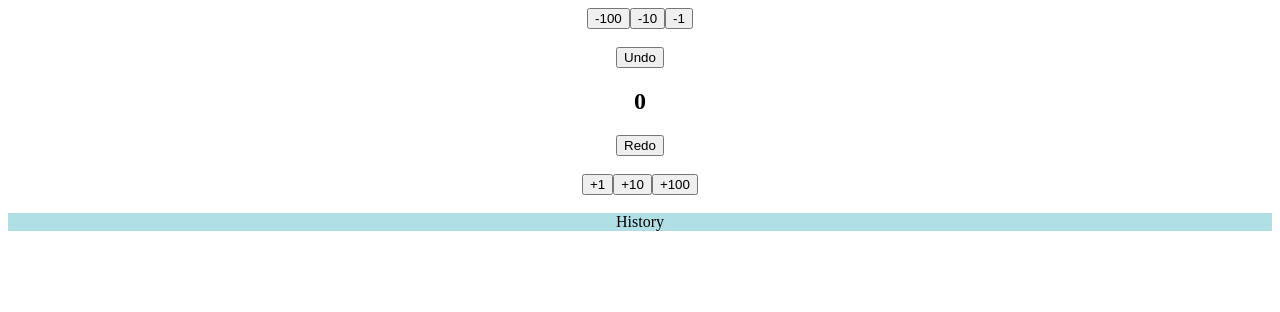
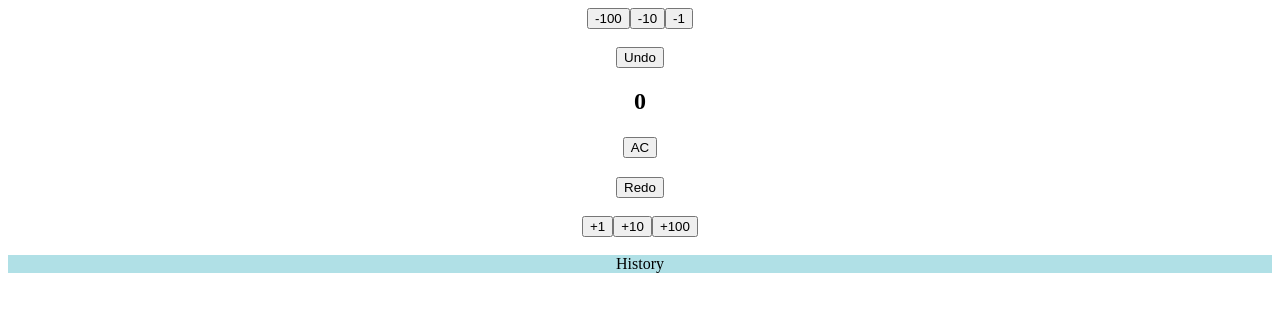
Before and after one commit to jansir17/youshacounter, a React (Create React App) app: page / in a window 1280 px wide. Shown: the top 312 px of the page. Built offline with nearby package versions, Linux system fonts and the light colour scheme.

Commit message:
AC button

```diff
--- a/src/Calculator.js
+++ b/src/Calculator.js
@@ -18,12 +18,16 @@ export default function MyCalculator() {
     setRedoValue(RedoValue + currentValue);
   };
 
-  const handleUndo = (e) => {
+  const handleUndo = () => {
     setValue(undoValue);
   };
 
-  const handleRedo = (e) => {
+  const handleRedo = () => {
     setValue(RedoValue);
+  };
+
+  const handleAC = () => {
+    setHistory([]);
   };
 
   return (
@@ -46,6 +50,12 @@ export default function MyCalculator() {
           <span>
             <h2>{value}</h2>
           </span>
+          <span>
+            <h3>
+              <button onClick={handleAC}>AC</button>
+            </h3>
+          </span>
+
           <button type="button" onClick={handleRedo}>
             Redo
           </button>
--- a/src/component/DisplayHistory.js
+++ b/src/component/DisplayHistory.js
@@ -1,4 +1,7 @@
 function DisplayHistory({ history }) {
+  // for (let i = 0; i < history.length; i++) {
+  //   console.log(history[i]);
+  // }
   return (
     <div style={{ backgroundColor: "powderblue" }}>
       History
```
